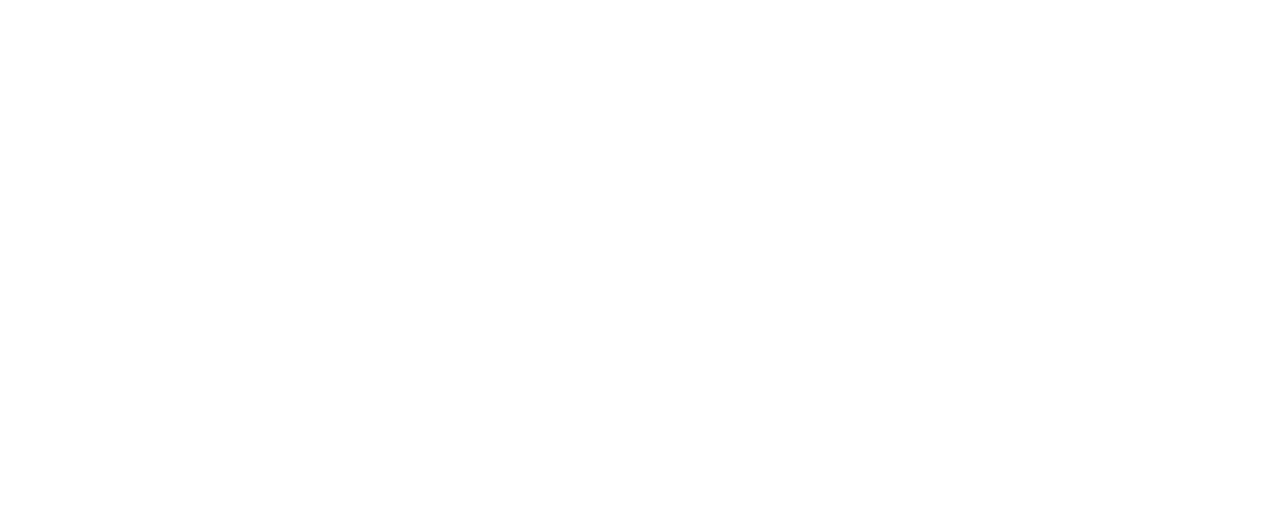
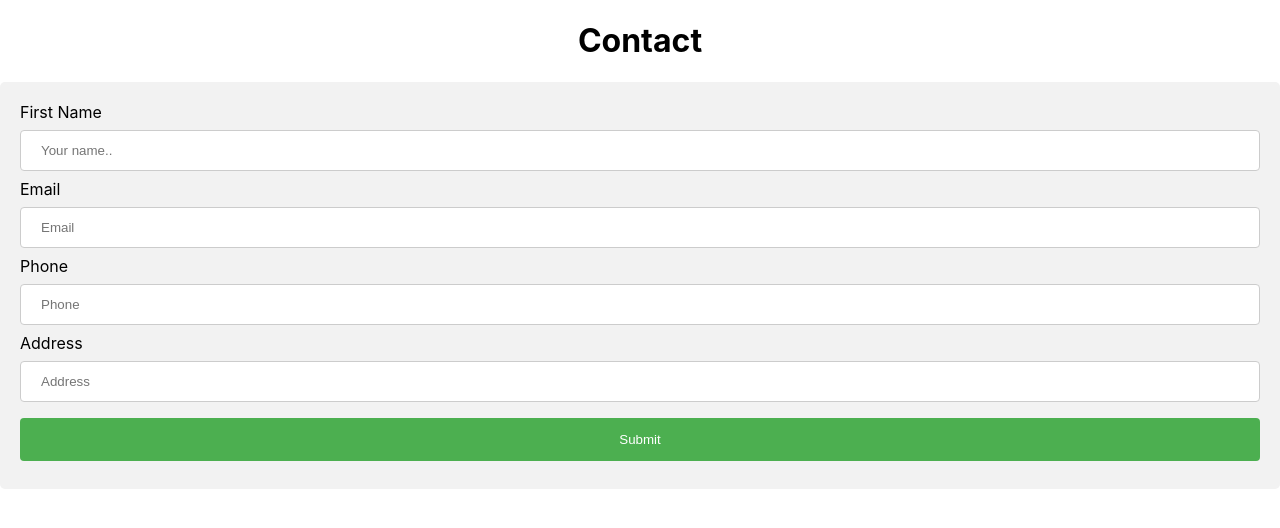
Before and after one commit to alishabab/rapidinno-task, a React (Create React App) app: page /contact in a window 1280 px wide. Shown: the top 528 px of the page. Built offline with nearby package versions, Linux system fonts and the light colour scheme.

Commit message:
Added Contact component

```diff
--- a/src/App.css
+++ b/src/App.css
@@ -1,3 +1,28 @@
+input[type=text] {
+  width: 100%;
+  padding: 12px 20px;
+  margin: 8px 0;
+  display: inline-block;
+  border: 1px solid #ccc;
+  border-radius: 4px;
+  box-sizing: border-box;
+}
+
+input[type=submit] {
+  width: 100%;
+  background-color: #4caf50;
+  color: white;
+  padding: 14px 20px;
+  margin: 8px 0;
+  border: none;
+  border-radius: 4px;
+  cursor: pointer;
+}
+
+input[type=submit]:hover {
+  background-color: #45a049;
+}
+
 table {
   font-family: arial, sans-serif;
   border-collapse: collapse;
@@ -18,3 +43,9 @@
 .text-center {
   text-align: center;
 }
+
+.form {
+  border-radius: 5px;
+  background-color: #f2f2f2;
+  padding: 20px;
+}
--- a/src/App.js
+++ b/src/App.js
@@ -1,6 +1,6 @@
 import { Route, Switch } from 'react-router-dom';
 import Users from './components/Users';
-
+import ContactForm from './components/ContactForm';
 import './App.css';
 
 function App() {
@@ -8,6 +8,7 @@
     <main>
       <Switch>
         <Route path="/users" component={Users} />
+        <Route path="/contact" component={ContactForm} />
       </Switch>
     </main>
   );
--- /dev/null
+++ b/src/components/ContactForm.js
@@ -0,0 +1,55 @@
+import { useState } from 'react';
+import UsersTable from './UsersTable';
+
+const ContactForm = () => {
+  const [name, setName] = useState('');
+  const [email, setEmail] = useState('');
+  const [phone, setPhone] = useState('');
+  const [address, setAddress] = useState('');
+  const [users, setUsers] = useState([]);
+
+  const handleSubmit = e => {
+    e.preventDefault();
+    const user = {
+      name,
+      email,
+      phone,
+      address: {
+        city: address,
+      },
+    };
+    setUsers([...users, user]);
+    setName('');
+    setEmail('');
+    setPhone('');
+    setAddress('');
+  };
+
+  return (
+    <div>
+      <h1 className="text-center"> Contact </h1>
+      <form className="form" onSubmit={handleSubmit}>
+        <label htmlFor="name">
+          First Name
+          <input type="text" id="name" value={name} placeholder="Your name.." onChange={e => setName(e.target.value)} />
+        </label>
+        <label htmlFor="email">
+          Email
+          <input type="text" id="email" value={email} placeholder="Email" onChange={e => setEmail(e.target.value)} />
+        </label>
+        <label htmlFor="phone">
+          Phone
+          <input type="text" id="phone" value={phone} placeholder="Phone" onChange={e => setPhone(e.target.value)} />
+        </label>
+        <label htmlFor="address">
+          Address
+          <input type="text" id="address" value={address} placeholder="Address" onChange={e => setAddress(e.target.value)} />
+        </label>
+        <input type="submit" value="Submit" />
+      </form>
+      { users.length > 0 && <UsersTable users={users} /> }
+    </div>
+  );
+};
+
+export default ContactForm;
--- a/src/components/Users.js
+++ b/src/components/Users.js
@@ -1,5 +1,6 @@
 /* eslint-disable no-console */
 import { useEffect, useState } from 'react';
+import UsersTable from './UsersTable';
 import UserService from '../services/user.service';
 
 const Users = () => {
@@ -21,26 +22,7 @@
     <div className="text-center">
       <h1>Users</h1>
       { loading && <p> loading.. </p>}
-      <table>
-        <tbody>
-          <tr>
-            <th>Name</th>
-            <th>Email</th>
-            <th>Address</th>
-          </tr>
-          { users && users.map(user => (
-            <tr key={user.id}>
-              <td>{user.name}</td>
-              <td>{user.email}</td>
-              <td>
-                {user.address.street}
-                ,
-                {user.address.city}
-              </td>
-            </tr>
-          ))}
-        </tbody>
-      </table>
+      { users && <UsersTable users={users} />}
     </div>
   );
 };
--- /dev/null
+++ b/src/components/UsersTable.js
@@ -0,0 +1,25 @@
+/* eslint-disable react/prop-types */
+const UsersTable = ({ users }) => (
+  <table>
+    <tbody>
+      <tr>
+        <th>Name</th>
+        <th>Email</th>
+        <th>Phone</th>
+        <th>Address</th>
+      </tr>
+      { users.map(user => (
+        <tr key={user.id}>
+          <td>{user.name}</td>
+          <td>{user.email}</td>
+          <td>{user.phone}</td>
+          <td>
+            {user.address.city}
+          </td>
+        </tr>
+      ))}
+    </tbody>
+  </table>
+);
+
+export default UsersTable;
```
